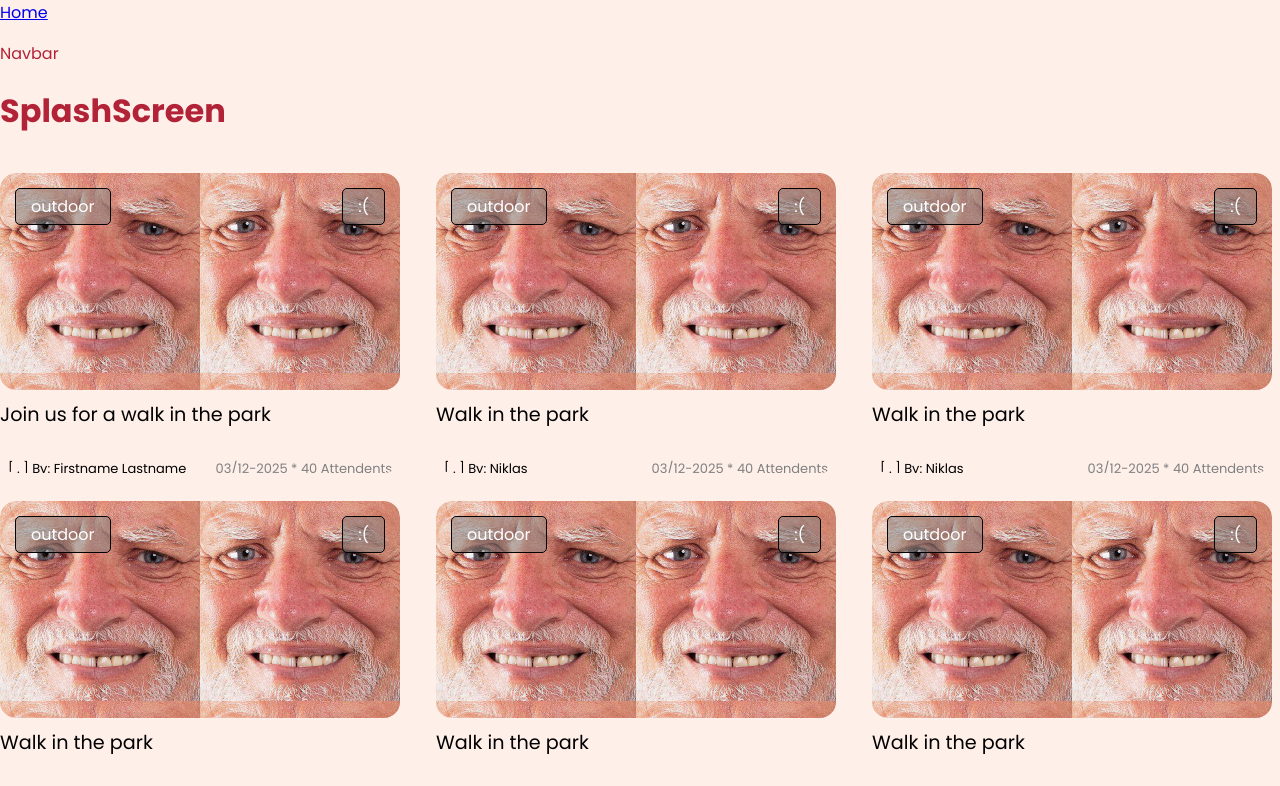
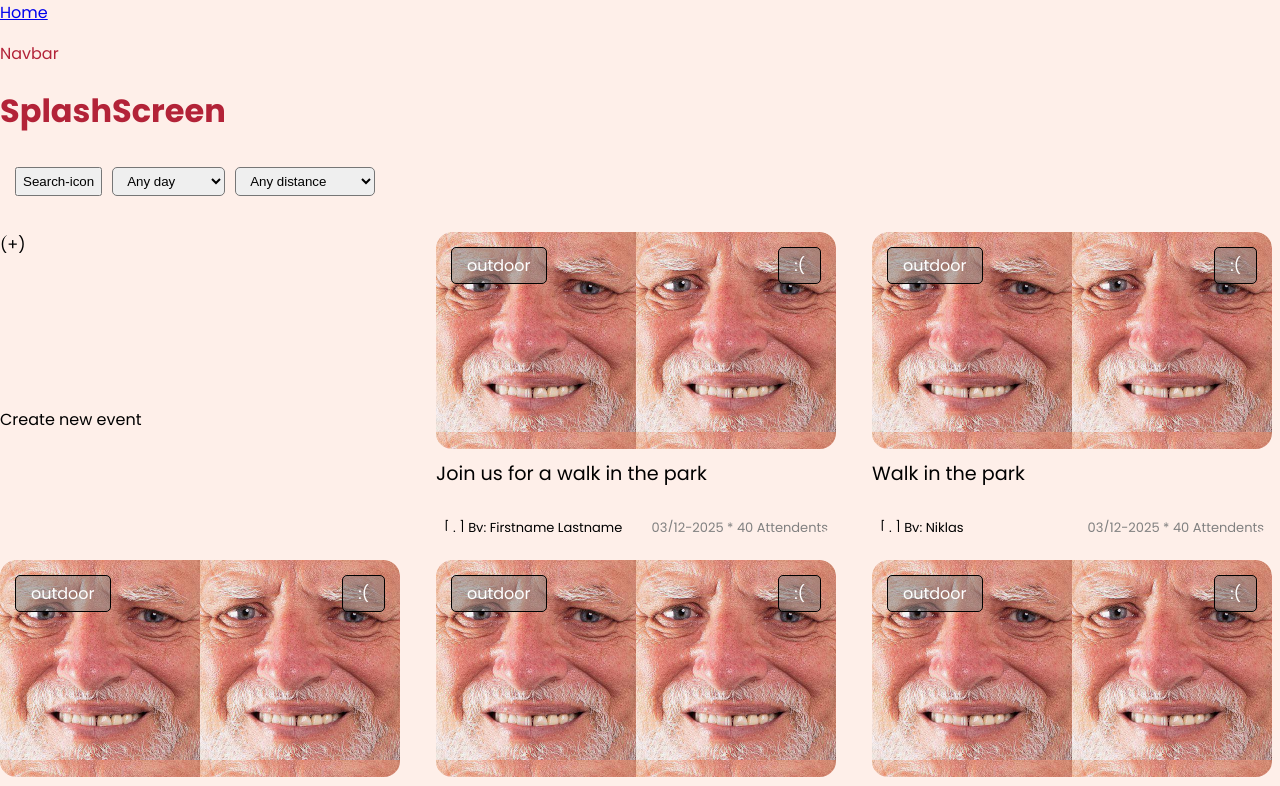
Before and after one commit to Austin-Imbastari/group4, a React (Vite) app: page / in a window 1280 px wide. Shown: the top 786 px of the page. Built offline with nearby package versions, Linux system fonts and the light colour scheme.

Commit message:
Implemented filters

```diff
--- a/src/components/AllEventSC.js
+++ b/src/components/AllEventSC.js
@@ -61,3 +61,23 @@ export const ParentContainer = styled.div`
   gap: 28px;
   padding: 16px 0;
 `;
+
+export const EventNewEventContainer = styled.div``;
+
+export const GrandParentContainer = styled.div`
+  .navBar {
+    display: flex;
+    gap: 5px;
+    padding: 10px 5px;
+    margin: 10px;
+  }
+
+  #eventDay {
+    padding: 5px 10px;
+    border-radius: 5px;
+  }
+  #eventDistance {
+    border-radius: 5px;
+    padding: 5px 10px;
+  }
+`;
--- a/src/components/AllEvents.jsx
+++ b/src/components/AllEvents.jsx
@@ -1,7 +1,7 @@
 import eventData from "./../mockData/events"
 import React from "react"
 import { NavLink } from "react-router-dom";
-import { ParentContainer, EventContainer, EventTopContainer, EventCenterContainer, EventBottomContainer } from "./AllEventSC";
+import { GrandParentContainer, ParentContainer, EventContainer, EventTopContainer, EventCenterContainer, EventBottomContainer, EventNewEventContainer } from "./AllEventSC";
 
 
 
@@ -9,8 +9,48 @@ export default function AllEvents() {
 
     const [event, setEvent] = React.useState(eventData)
 
+    function filter(FilterData) {
+        const dayFilter = formData.get("eventDay")
+        const distanceFilter = formData.get("eventDistance")
+    }
+
     return (
+        <GrandParentContainer>
+            <form className="navBar" action={filter}>
+                <button>Search-icon</button>
+                {/* dont know how to turn this into the correct symbol atm */}
+                <label htmlFor="dayFilter"></label>
+                <select id="eventDay" name="eventDay" defaultValue="" required>
+                    <option value="Any" >Any day</option>
+                    <option value="Monday">Monday</option>
+                    <option value="Tuesday">Tuesday</option>
+                    <option value="Wednesday">Wednesday</option>
+                    <option value="Thursday">Thursday</option>
+                    <option value="Friday">Friday</option>
+                    <option value="Saturday">Saturday</option>
+                    <option value="Sunday">Sunday</option>
+                </select>
+                <label htmlFor="distanceFilter"></label>
+                <select id="eventDistance" name="eventDistance" defaultValue="" required>
+                    <option value="Any" >Any distance</option>
+                    <option value="5km">less than 5km</option>
+                    <option value="10km">less than 10km</option>
+                    <option value="15km">less than 15km</option>
+                    <option value="20km">less than 20km</option>
+                    <option value="25km">less than 25km</option>
+                    <option value="50km">less than 50km</option>
+                    <option value="100km">less than 100km</option>
+                </select>
+            </form>
             <ParentContainer>
+                <EventContainer>
+                    <EventNewEventContainer>
+                        <EventTopContainer>
+                            <div>(+)</div>
+                        </EventTopContainer>
+                        <span>Create new event</span>
+                    </EventNewEventContainer>
+                </EventContainer>
                 {event.map((e) => {
                     return (
                         <NavLink to="/" style={{ textDecoration: "none" }}>
@@ -34,5 +74,6 @@ export default function AllEvents() {
                 })}
 
             </ParentContainer>
+        </GrandParentContainer>
     )
 }
```
Lines whose indentation alone changed are shown as unchanged.
